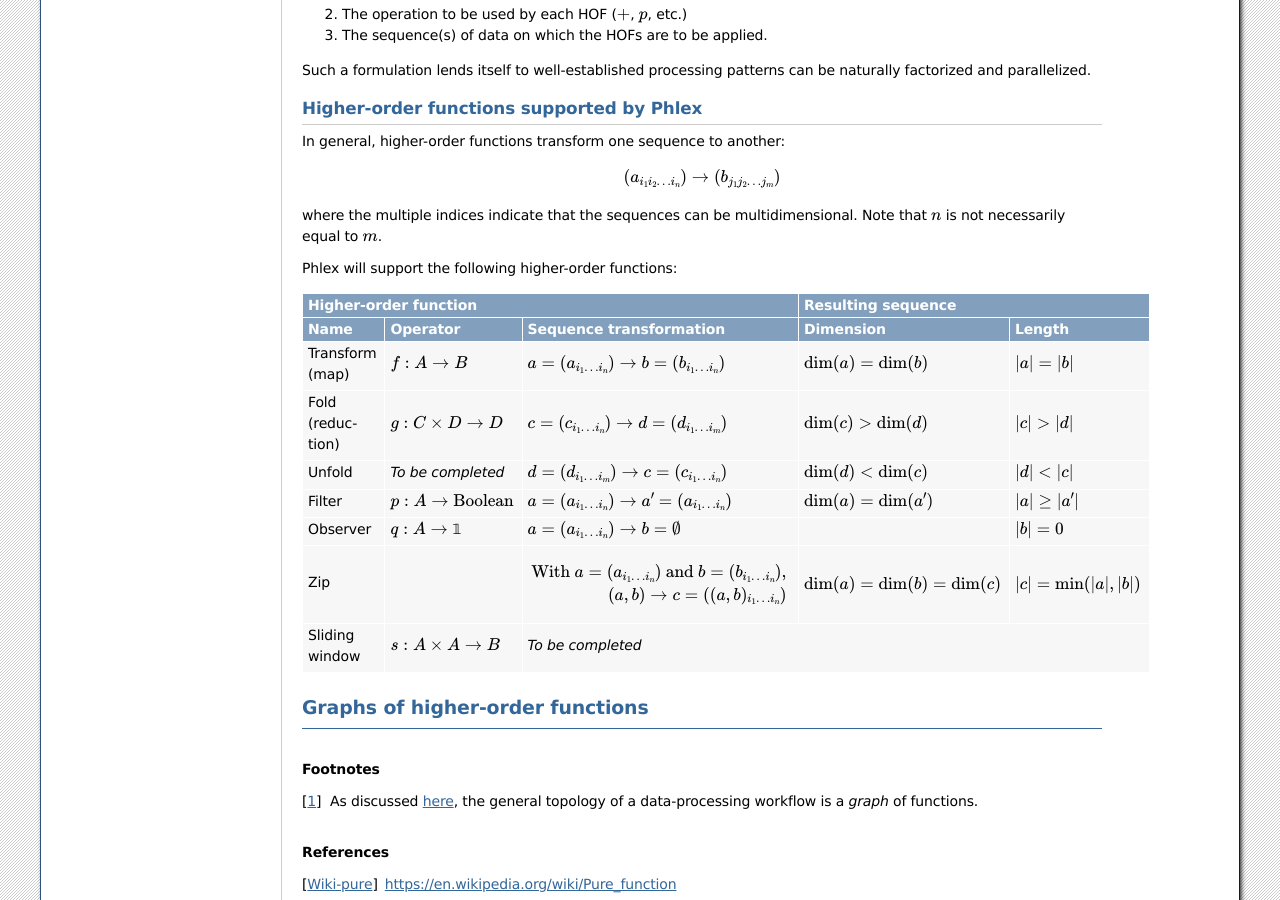
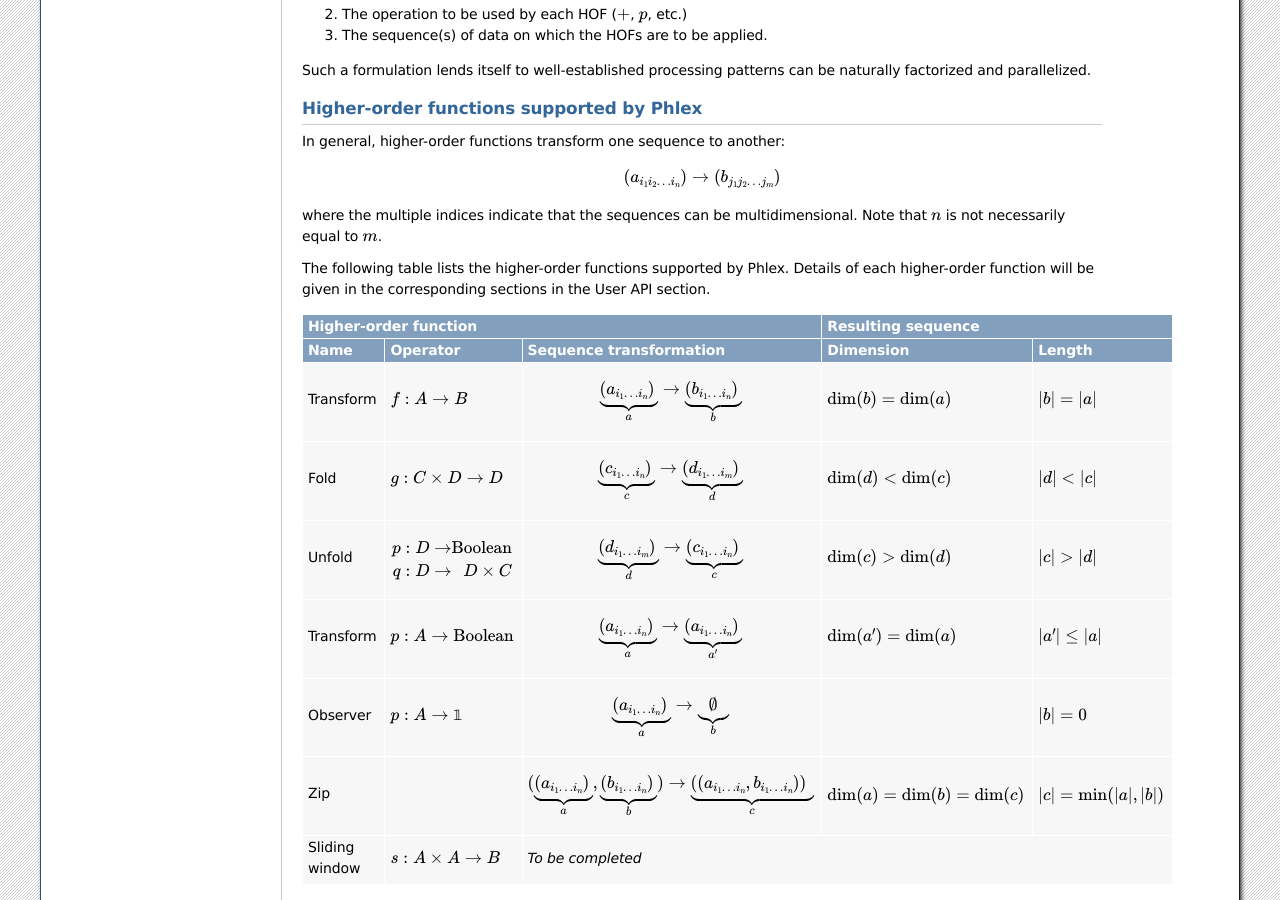
Before and after one commit to Framework-R-D/phlex-design, a Sphinx documentation site: the page built from doc/programming_paradigm.rst, in a window 1280 px wide and 900 px high, scrolled down 1693 px. Built offline with Sphinx 7.4.7, drawn with Linux system fonts in a browser that asks for light colours.

Commit message:
Updates to HOF table

```diff
--- a/doc/programming_paradigm.rst
+++ b/doc/programming_paradigm.rst
@@ -104,28 +104,39 @@ In general, higher-order functions transform one sequence to another:
 where the multiple indices indicate that the sequences can be multidimensional.
 Note that :math:`n` is not necessarily equal to :math:`m`.
 
-Phlex will support the following higher-order functions:
-
+The following table lists the higher-order functions supported by Phlex.
+Details of each higher-order function will be given in the corresponding sections in the User API section.
 
 +---------------------------------------------------------------------------------------------------------------------------------+---------------------------------------------------+
 | Higher-order function                                                                                                           | Resulting sequence                                |
 +------------------+-----------------------------------------+--------------------------------------------------------------------+----------------------------+----------------------+
 | Name             | Operator                                | Sequence transformation                                            | Dimension                  | Length               |
 +==================+=========================================+====================================================================+============================+======================+
-| Transform (map)  | :math:`f: A \rightarrow B`              | :math:`a = (a_{i_1\dots i_n}) \rightarrow b = (b_{i_1\dots i_n})`  | :math:`\dim(a) = \dim(b)`  | :math:`|a| = |b|`    |
+| Transform        | :math:`f: A \rightarrow B`              | .. math::                                                          | :math:`\dim(b) = \dim(a)`  | :math:`|b| = |a|`    |
+|                  |                                         |    \underbrace{(a_{i_1\dots i_n})}_a \rightarrow                   |                            |                      |
+|                  |                                         |    \underbrace{(b_{i_1\dots i_n})}_b                               |                            |                      |
 +------------------+-----------------------------------------+--------------------------------------------------------------------+----------------------------+----------------------+
-| Fold (reduction) | :math:`g: C \times D \rightarrow D`     | :math:`c = (c_{i_1\dots i_n}) \rightarrow d = (d_{i_1\dots i_m})`  | :math:`\dim(c) > \dim(d)`  | :math:`|c| > |d|`    |
+| Fold             | :math:`g: C \times D \rightarrow D`     | .. math::                                                          | :math:`\dim(d) < \dim(c)`  | :math:`|d| < |c|`    |
+|                  |                                         |    \underbrace{(c_{i_1\dots i_n})}_c \rightarrow                   |                            |                      |
+|                  |                                         |    \underbrace{(d_{i_1\dots i_m})}_d                               |                            |                      |
 +------------------+-----------------------------------------+--------------------------------------------------------------------+----------------------------+----------------------+
-| Unfold           | *To be completed*                       | :math:`d = (d_{i_1\dots i_m}) \rightarrow c = (c_{i_1\dots i_n})`  | :math:`\dim(d) < \dim(c)`  | :math:`|d| < |c|`    |
+| Unfold           | .. math::                               | .. math::                                                          | :math:`\dim(c) > \dim(d)`  | :math:`|c| > |d|`    |
+|                  |    p: D &\rightarrow& \mbox{Boolean} \\ |    \underbrace{(d_{i_1\dots i_m})}_d \rightarrow                   |                            |                      |
+|                  |    q: D &\rightarrow& D \times C        |    \underbrace{(c_{i_1\dots i_n})}_c                               |                            |                      |
 +------------------+-----------------------------------------+--------------------------------------------------------------------+----------------------------+----------------------+
-| Filter           | :math:`p: A \rightarrow \mbox{Boolean}` | :math:`a = (a_{i_1\dots i_n}) \rightarrow a' = (a_{i_1\dots i_n})` | :math:`\dim(a) = \dim(a')` | :math:`|a| \ge |a'|` |
+| Transform        | :math:`p: A \rightarrow \mbox{Boolean}` | .. math::                                                          | :math:`\dim(a') = \dim(a)` | :math:`|a'| \le |a|` |
+|                  |                                         |    \underbrace{(a_{i_1\dots i_n})}_a \rightarrow                   |                            |                      |
+|                  |                                         |    \underbrace{(a_{i_1\dots i_n})}_{a'}                            |                            |                      |
 +------------------+-----------------------------------------+--------------------------------------------------------------------+----------------------------+----------------------+
-| Observer         | :math:`q: A \rightarrow \mathbb{1}`     | :math:`a = (a_{i_1\dots i_n}) \rightarrow b = \emptyset`           |                            | :math:`|b| = 0`      |
+| Observer         | :math:`p: A \rightarrow \mathbb{1}`     | .. math::                                                          |                            | :math:`|b| = 0`      |
+|                  |                                         |    \underbrace{(a_{i_1\dots i_n})}_a \rightarrow                   |                            |                      |
+|                  |                                         |    \underbrace{\emptyset}_b                                        |                            |                      |
 +------------------+-----------------------------------------+--------------------------------------------------------------------+----------------------------+----------------------+
 | Zip              |                                         | .. math::                                                          | .. math::                  | .. math::            |
-|                  |                                         |    \mbox{With } a = (a_{i_1\dots i_n})                             |    \dim(a) = \dim(b)       |    |c|               |
-|                  |                                         |    \mbox{ and } b = (b_{i_1\dots i_n}),\\                          |            = \dim(c)       |     = \min(|a|, |b|) |
-|                  |                                         |    (a, b) \rightarrow c = ((a, b)_{i_1\dots i_n})                  |                            |                      |
+|                  |                                         |    (\underbrace{(a_{i_1\dots i_n})}_a,                             |    \dim(a)                 |    |c|               |
+|                  |                                         |     \underbrace{(b_{i_1\dots i_n})}_b)                             |            = \dim(b)       |     = \min(|a|, |b|) |
+|                  |                                         |      \rightarrow                                                   |            = \dim(c)       |                      |
+|                  |                                         |      \underbrace{((a_{i_1\dots i_n}, b_{i_1\dots i_n}))}_c         |                            |                      |
 +------------------+-----------------------------------------+--------------------------------------------------------------------+----------------------------+----------------------+
 | Sliding window   | :math:`s: A \times A \rightarrow B`     | *To be completed*                                                                                                      |
 +------------------+-----------------------------------------+--------------------------------------------------------------------+----------------------------+----------------------+
```
